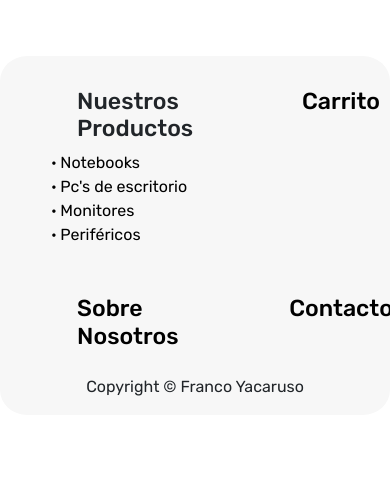
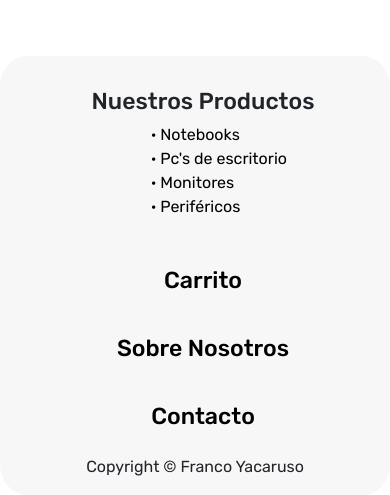
Before and after one commit to FranYaca/tienda-tec, a plain HTML site: page index.html in a window 390 px wide. Shown: the part 2606-3101 px from the top of the page. Before the commit the page ends 3021 px from the top, so only its background shows below. Drawn offline with nearby package versions, Linux system fonts and the light colour scheme.

Commit message:
arreglando responsive

```diff
--- a/style/style.css
+++ b/style/style.css
@@ -536,6 +536,7 @@ footer {
         gap: 1rem;
 
     }
+
 }
 
 @media  screen and (max-width: 768px) {
@@ -721,16 +722,16 @@ footer {
         gap: 1rem;
 
     }
+
     .menu-footer {
         display: grid;
-        grid-template-columns: repeat(2,1fr);
-        gap: 2rem;
+        grid-template-columns: repeat(1,1fr);
+
         margin-left: 1rem;
         margin-top: 2rem;
         margin-bottom: 1rem;
-    }
-    .menu-footer h3 {
-        margin-left: 4rem;
+
     }
 
+
 }
```
